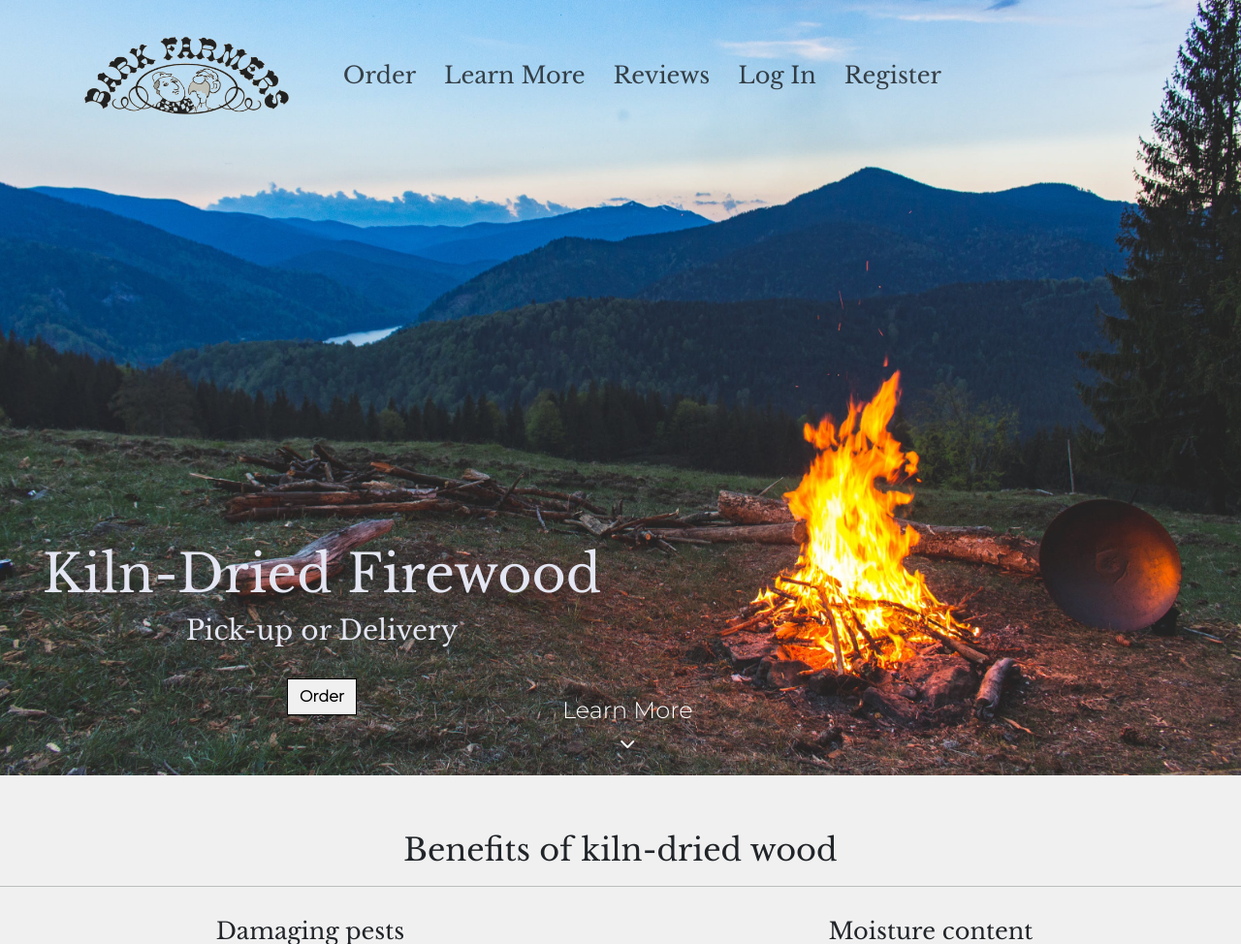
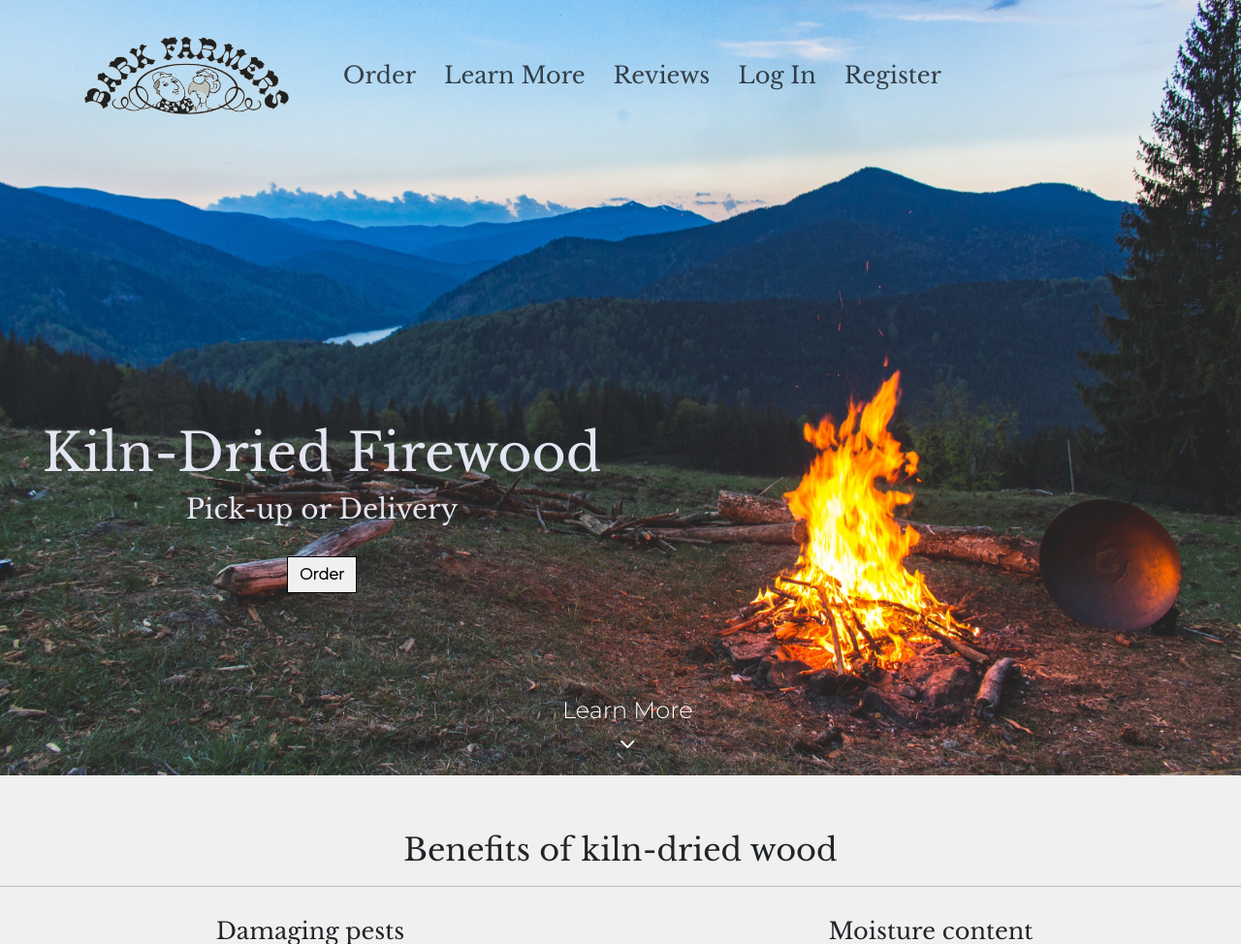
Before and after one commit to JDygard/BarkFarmers, a Django app: page / in a window 1280 px wide. Shown: the top 974 px of the page at 97% size. Run offline with Django 3.2, Linux system fonts and the light colour scheme; some libraries are stand-ins or nearby versions.

Commit message:
fix index page padding offset

```diff
--- a/static/css/style.css
+++ b/static/css/style.css
@@ -95,7 +95,6 @@ footer {
     height: 100vh;
     width: 100vw;
     color: #e3e6f2;
-    padding-top: 20%;
 }
 
 #hero-blurb > h1 {
```
